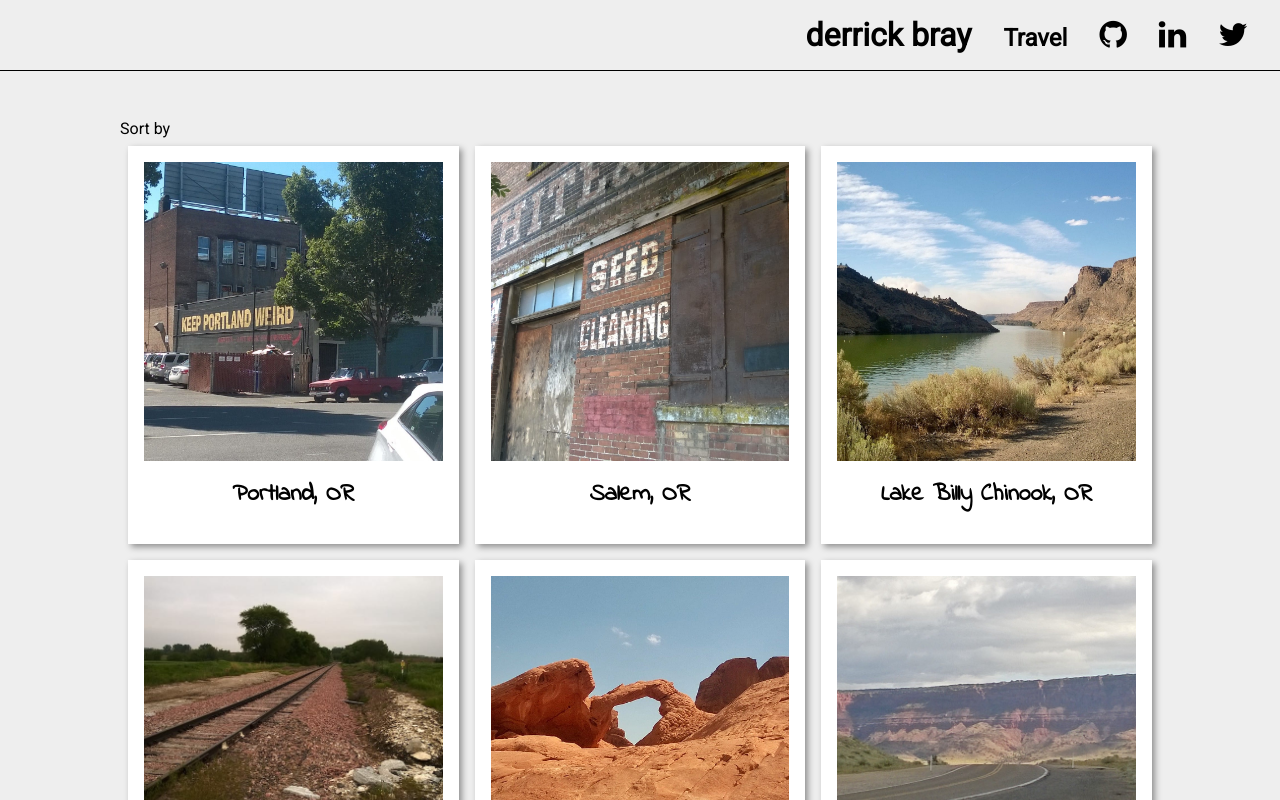
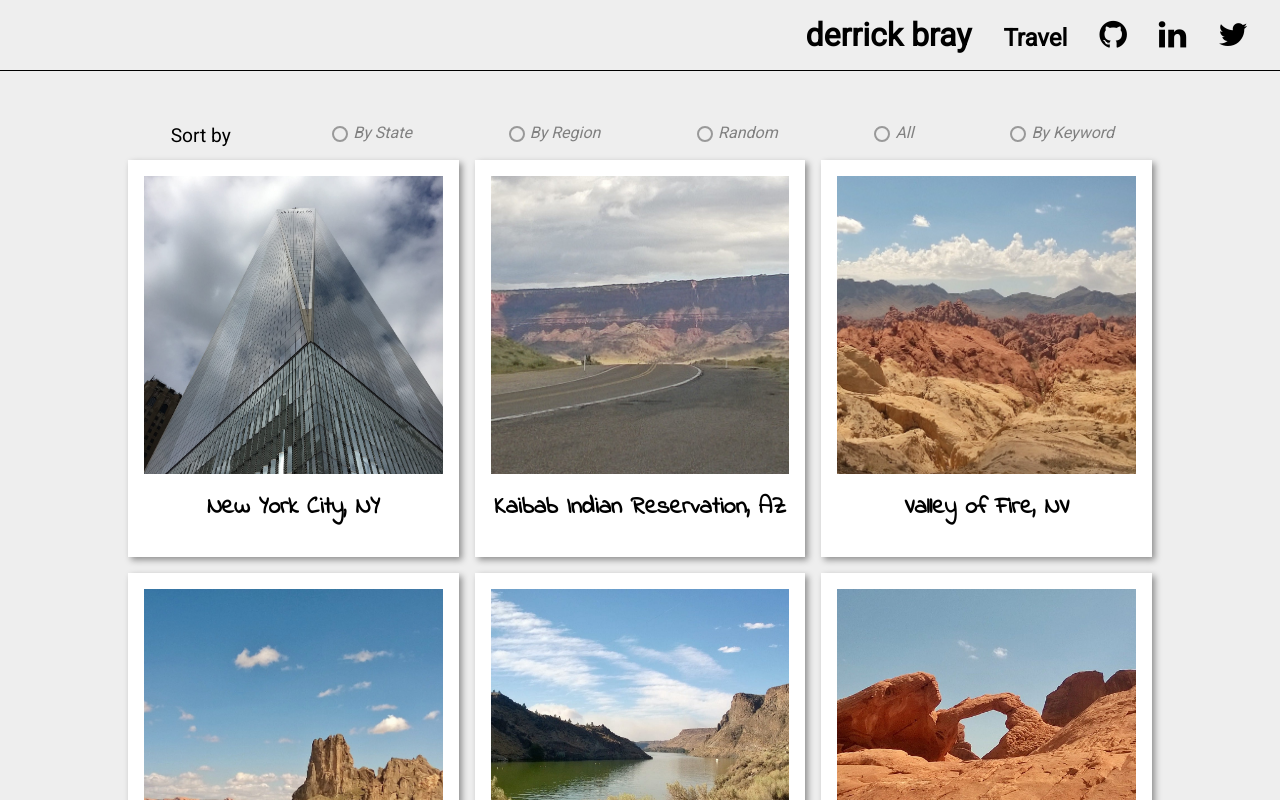
Before and after one commit to derrickbray/ng-travel, an Angular app: page /travels in a window 1280 px wide. Shown: the top 800 px of the page. Built offline with nearby package versions, Linux system fonts and the light colour scheme.

Commit message:
remove edit modal change styles

```diff
--- a/src/app/travels/travels.component.css
+++ b/src/app/travels/travels.component.css
@@ -145,12 +145,35 @@
   cursor: pointer;
 }
 
+.sort-settings {
+  display: flex;
+  justify-content: space-around;
+}
+
 .sort {
-  cursor: pointer;
+  padding: 0.3rem;
+  font-size: 1.2rem;
 }
 
 .sort-select {
   display: block;
+}
+
+.dropdown-box {
+  position: absolute;
+  background: white;
+  z-index: 3;
+  width: 10%;
+  border: 1px solid lightgrey;
+}
+
+.dropdown-box__item {
+  padding: 0.3rem;
+}
+
+.dropdown-box__item:hover {
+  background: black;
+  color: white;
 }
 
 .btn-box {
--- a/src/app/travels/travels.component.html
+++ b/src/app/travels/travels.component.html
@@ -7,12 +7,11 @@
     <img class="modal-img" src="{{modalObj.img}}" alt="">
   </div>
 </div>
-  <div id="modal-sort">
-    <div class="modal-sort__top">Sort By</div>
-    <div class="modal-sort__body">
-      <div class="modal-sort__inputbox">
-        <div class="sort-inputs">
+<section class="pictures">
+  <div class="container">
+    <div class="sort-settings">
 
+    <div class="sort">Sort by</div>
     <div class="">
       <input type="radio" class="sort-choice" id="sort-state" name="sort" value="state">
       <label for="sort-state">By State</label>
@@ -37,12 +36,12 @@
       </div>
     </div>
 
-          <div class="">
+    <div class="" (click)="showDefault()">
       <input type="radio" class="sort-choice" id="sort-random" name="sort" value="random">
       <label for="sort-random">Random</label>
     </div>
 
-          <div class="">
+    <div class="" (click)="showAllPhotos()">
       <input type="radio" class="sort-choice" id="sort-all" name="sort" value="all">
       <label for="sort-all">All</label>
     </div>
@@ -53,16 +52,6 @@
     </div>
   </div>
 
-        <div class="btn-box">
-          <div class="modal-btn">Cancel</div>
-          <div class="modal-btn default">Sort</div>
-        </div>
-      </div>
-    </div>
-  </div>
-<section class="pictures">
-  <div class="container">
-    <div class="sort" (click)="showModalEdit()">Sort by</div>
     <div class="grid">
       <div class="grid__item" *ngFor="let item of showPhotos" (click)="showModal(item)">
         <div class="square">
--- a/src/app/travels/travels.component.ts
+++ b/src/app/travels/travels.component.ts
@@ -504,18 +504,35 @@ export class TravelsComponent implements OnInit {
   ];
 
   showDefault() {
+    let here = this;
     let randomNumArr = [];
+    let randomArr = [];
+    // console.log(this.photoContent.length)
     for (let i = 0; i < 30; i++) {
-      let randomNum = Math.floor(Math.random() * (60 - 1 + 1)) + 1;
+      let randomNum = Math.floor(Math.random() * (this.photoContent.length - 1 + 1)) + 1;
       randomNumArr.push(randomNum);
     };
     let uniqueNum = Array.from(new Set(randomNumArr));
     let randomUniqueNum = uniqueNum.slice(0, 12);
     this.photoContent.forEach(item => {
       if(randomUniqueNum.includes(item.id)) {
-        this.showPhotos.push(item);
+        randomArr.push(item);
       }
     })
+    function shuffle(array) {
+      var currentIndex = array.length, temporaryValue, randomIndex;
+      while (0 !== currentIndex) {
+        randomIndex = Math.floor(Math.random() * currentIndex);
+        currentIndex -= 1;
+
+        temporaryValue = array[currentIndex];
+        array[currentIndex] = array[randomIndex];
+        array[randomIndex] = temporaryValue;
+      }
+      here.showPhotos = array;
+      // console.log(here.showPhotos)
+    }
+    shuffle(randomArr);
   };
 
   findAllRegions() {
@@ -546,12 +563,14 @@ export class TravelsComponent implements OnInit {
     console.log(region)
   };
 
-  showAllPhotos() {};
+  showAllPhotos() {
+    this.showPhotos = this.photoContent;
+  };
 
-  showModalEdit() {
-    document.getElementById('modal').style.display = 'block';
-    document.getElementById('modal-sort').style.display = 'block';
-  };
+  // showModalEdit() {
+  //   document.getElementById('modal').style.display = 'block';
+  //   document.getElementById('modal-sort').style.display = 'block';
+  // };
 
   showModal(item) {
     this.modalObj = item;
```
Lines whose indentation alone changed are shown as unchanged.
